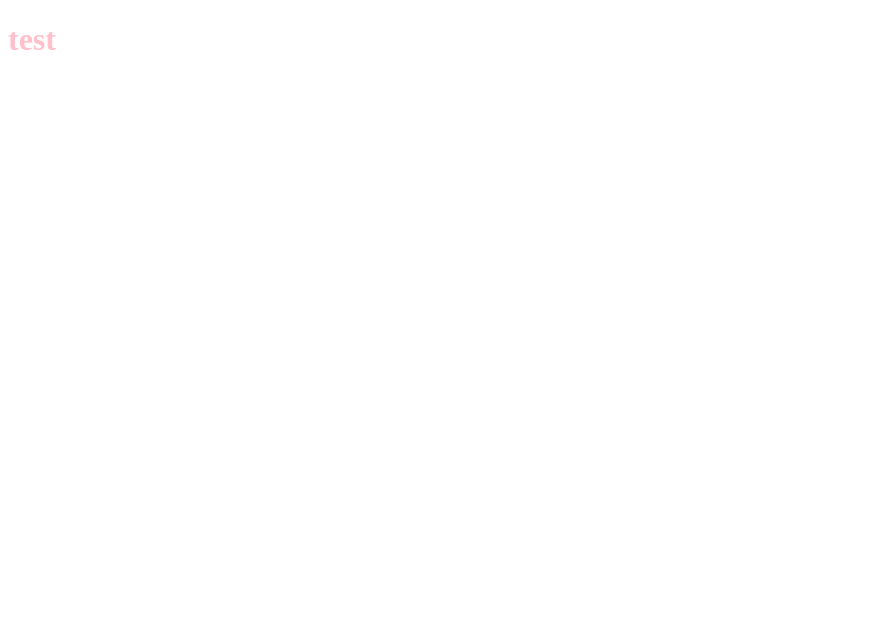
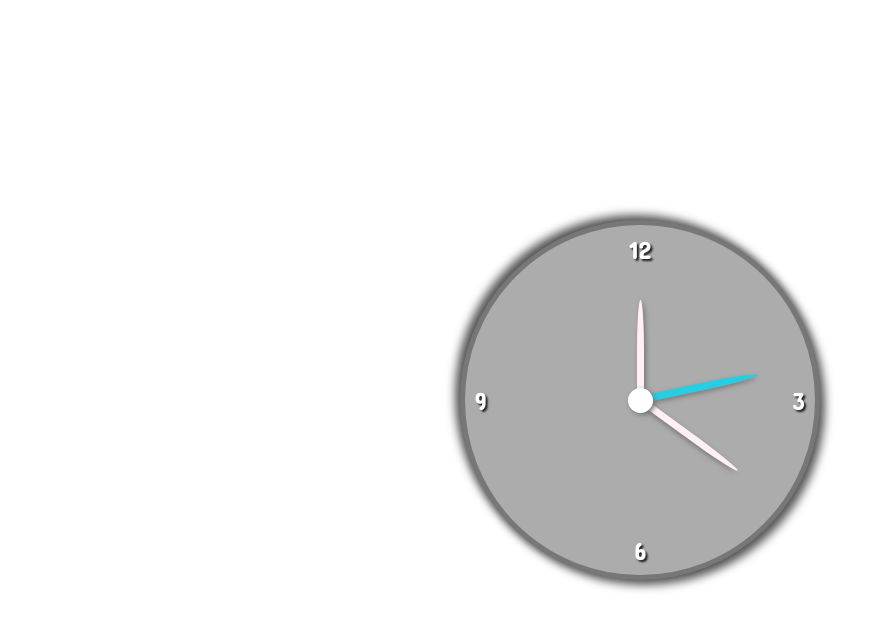
Before and after one commit to Chimoha31/SerachBar_Clock, a plain HTML site: page clock.html in a window 1280 px wide. Shown: the whole page, without its empty margins (0-886 px from the left). Drawn offline with Linux system fonts and the light colour scheme.

Commit message:
clock done

```diff
--- a/clock.html
+++ b/clock.html
@@ -8,7 +8,24 @@
 </head>
 
 <body>
-  <h1>test</h1>
+  <div class="container">
+    <div class="clock">
+
+      <div class="numbers">
+        <div class="twelve">12</div>
+        <div class="three">3</div>
+        <div class="six">6</div>
+        <div class="nine">9</div>
+      </div>
+
+      <div class="arrows">
+        <div class="hour"></div>
+        <div class="minute"></div>
+        <div class="second"></div>
+      </div>
+
+    </div>
+  </div>
 
   <script src="js/clock.js"></script>
 </body>
--- a/css/clock.css
+++ b/css/clock.css
@@ -1,3 +1,112 @@
-h1 {
-  color: pink;
+@import url("https://fonts.googleapis.com/css2?family=Concert+One&display=swap");
+
+* {
+  margin: 0;
+  padding: 0;
+  font-family: "Concert One", cursive;
 }
+
+html {
+  font-size: 62.5%;
+}
+
+.container {
+  width: 100%;
+  height: 100vh;
+  display: flex;
+  justify-content: center;
+  align-items: center;
+}
+
+.clock {
+  width: 35rem;
+  height: 35rem;
+  background-color: #acacac;
+  border-radius: 50%;
+  border: 0.5rem solid #777;
+  box-shadow: 0.5rem 0.5rem 1rem #555, -0.5rem -0.5rem 1rem #555;
+  position: relative;
+}
+
+/* 時計の数字 */
+.numbers {
+  width: inherit;
+  height: inherit;
+  position: relative;
+}
+
+.numbers div {
+  position: absolute;
+  font-size: 2.5rem;
+  color: #fff;
+  text-shadow: 0.2rem 0.2rem 0.2rem #222;
+}
+
+.twelve {
+  top: 1rem;
+  left: 50%;
+  transform: translateX(-50%);
+}
+
+.three {
+  top: 50%;
+  right: 1rem;
+  transform: translateY(-50%);
+}
+
+.six {
+  bottom: 1rem;
+  left: 50%;
+  transform: translateX(-50%);
+}
+
+.nine {
+  top: 50%;
+  left: 1rem;
+  transform: translateY(-50%);
+}
+
+/* 時計の針 */
+.arrows {
+  width: inherit;
+  height: inherit;
+  position: absolute;
+  top: 0;
+  left: 0;
+  display: flex;
+  justify-content: center;
+  align-items: center;
+}
+
+.arrows::before {
+  content: "";
+  width: 2.5rem;
+  height: 2.5rem;
+  background-color: #fff;
+  border-radius: 50%;
+  box-shadow: 0.2rem 0.2rem 0.5rem #777;
+  z-index: 10;
+}
+
+.arrows div {
+  width: 0.7rem;
+  height: 12rem;
+  background-color: #fff0f5;
+  position: absolute;
+  bottom: 50%;
+  box-shadow: 0.2rem 0.2rem 0.5rem #777;
+  border-radius: 100% 100% 0 0;
+  transform-origin: bottom center;
+}
+
+.arrows .hour {
+  height: 10rem;
+  transform: rotate(90deg);
+}
+
+
+.arrows .second {
+  background-color: #24cfe6;
+  transform: rotate(270deg);
+
+}
--- a/js/clock.js
+++ b/js/clock.js
@@ -1,2 +1,22 @@
 'use strict';
-console.log('hello this is test againkoko');
+const hour = document.querySelector(".hour");
+const minute = document.querySelector(".minute");
+const second = document.querySelector(".second");
+
+function setDate() {
+  const now = new Date();
+
+  const getSecond = now.getSeconds();
+  const getMinute = now.getMinutes();
+  const getHour = now.getHours();
+
+  const secondDegree = (getSecond / 60) * 360;
+  const minuteDegree = (getMinute / 60) * 360;
+  const hourDegree = (getHour / 12) * 360;
+
+  second.style.transform = `rotate(${secondDegree}deg)`;
+  minute.style.transform = `rotate(${minuteDegree}deg)`;
+  hour.style.transform = `rotate(${hourDegree}deg)`;
+}
+
+setInterval(setDate, 1000);
```
